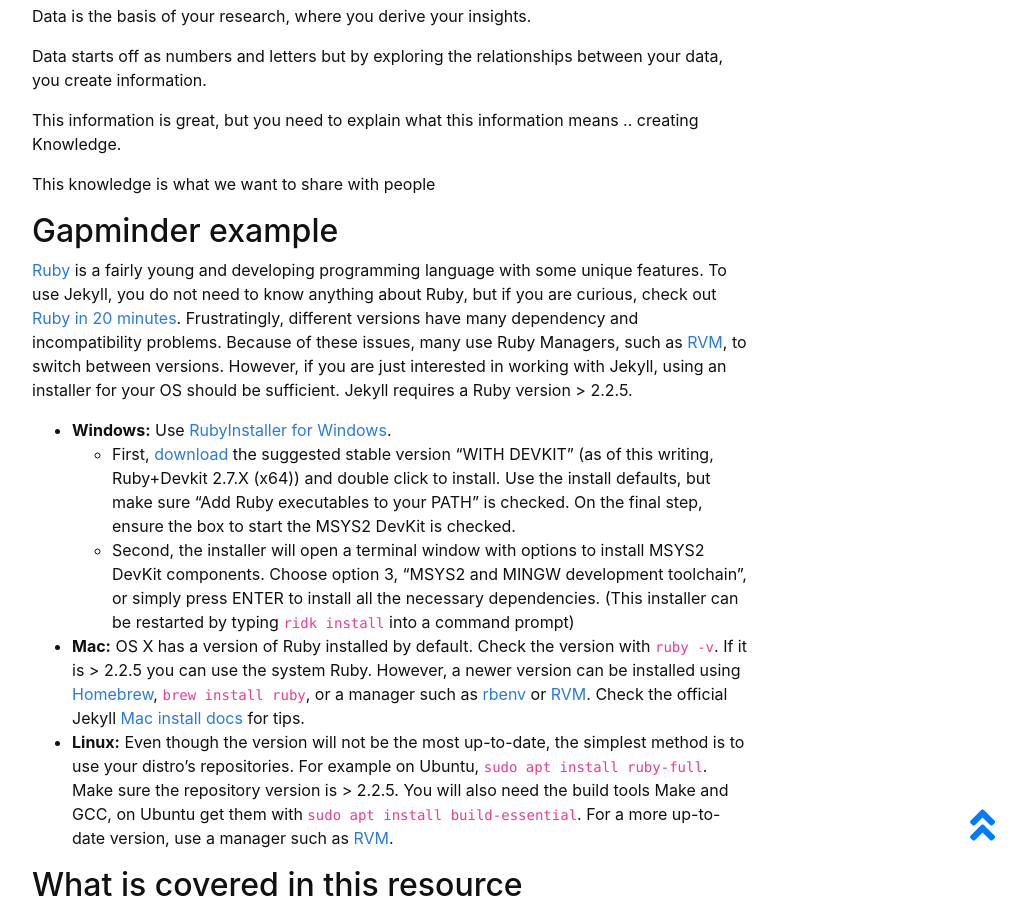
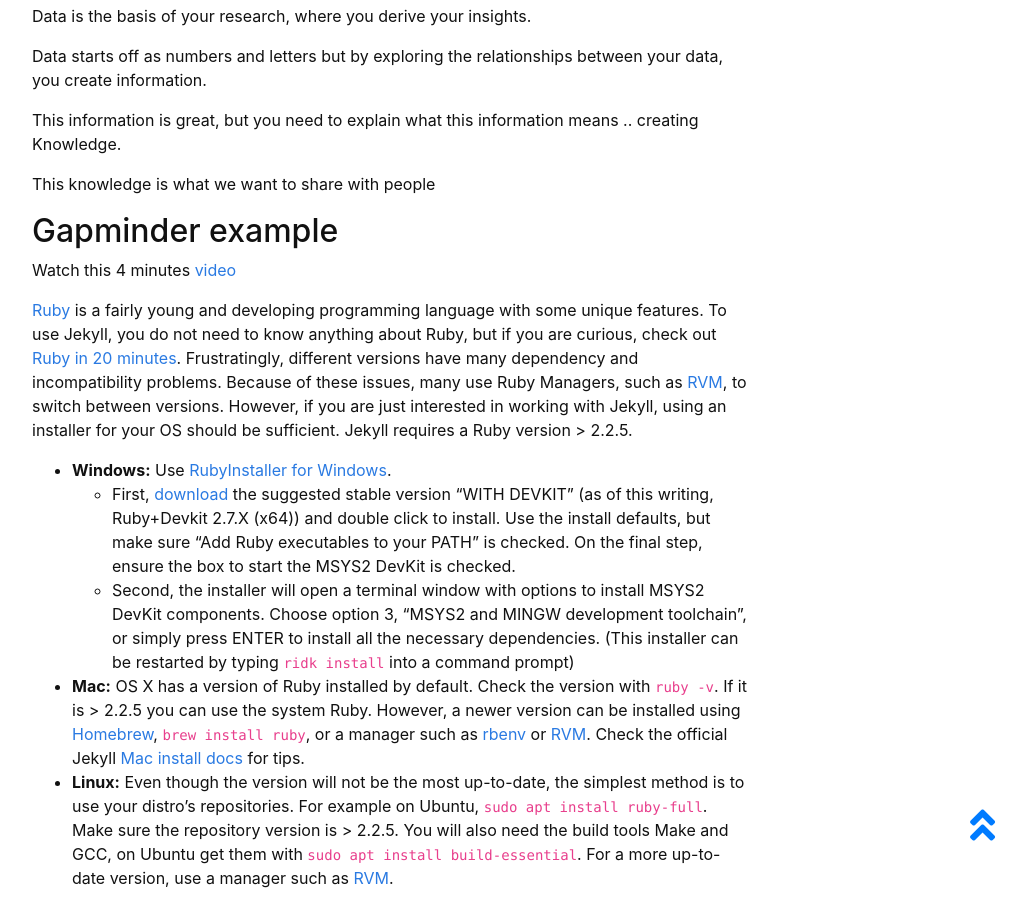
Before and after one commit to masamiy/DataStoryTelling, a Jekyll site: the page built from content/0-intro.md, in a window 1280 px wide and 900 px high, scrolled down 1350 px. Shown: the whole window, without its empty margins (248-1274 px from the left). Built offline with Jekyll 4.4.1, drawn with Linux system fonts in a browser that asks for light colours.

Commit message:
Update 0-intro.md

```diff
--- a/content/0-intro.md
+++ b/content/0-intro.md
@@ -52,6 +52,8 @@ This knowledge is what we want to share with people
 
 ## Gapminder example
 
+Watch this 4 minutes [video](youtubeid: jbkSRLYSojo)
+
 [Ruby](https://www.ruby-lang.org/en/) is a fairly young and developing programming language with some unique features.
 To use Jekyll, you do not need to know anything about Ruby, but if you are curious, check out [Ruby in 20 minutes](https://www.ruby-lang.org/en/documentation/quickstart/).
 Frustratingly, different versions have many dependency and incompatibility problems.
```
